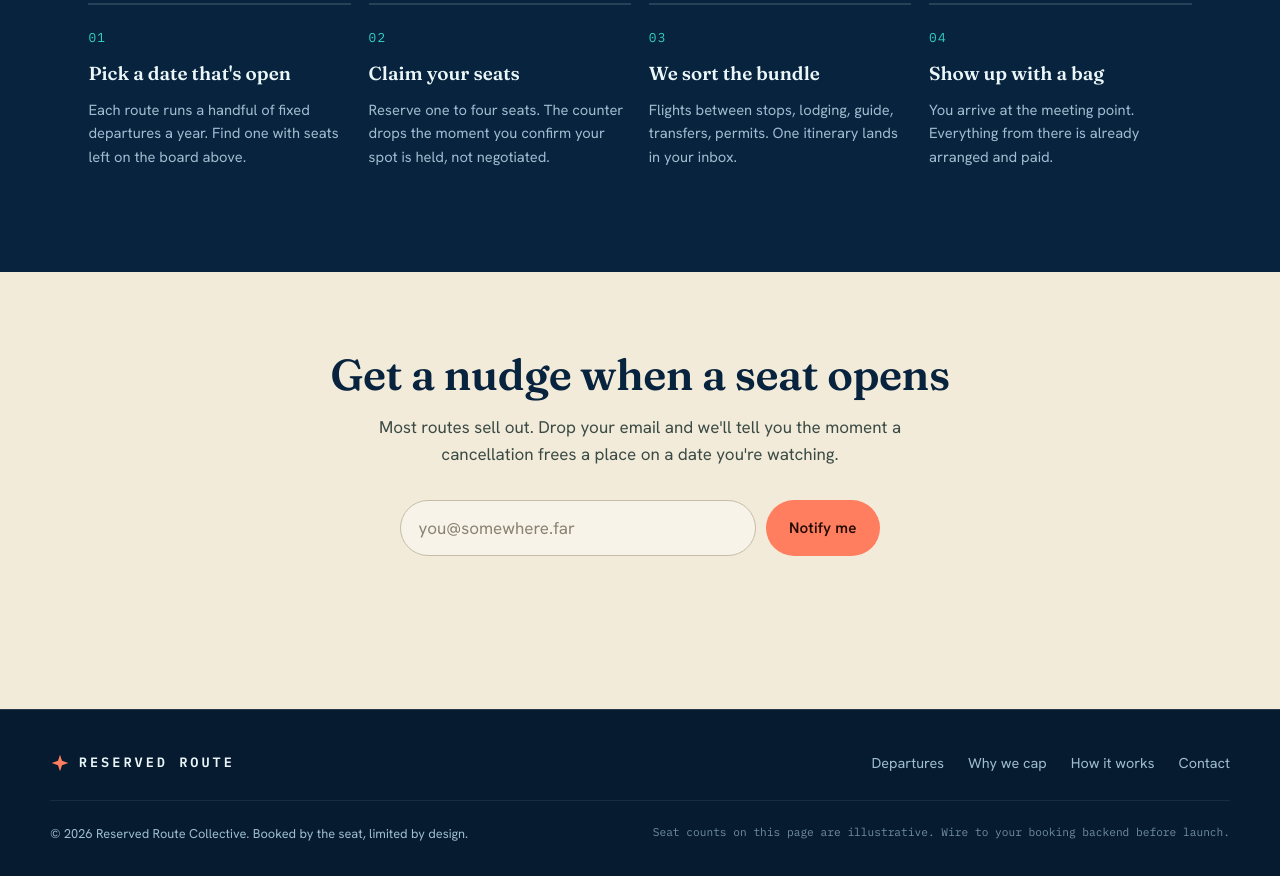
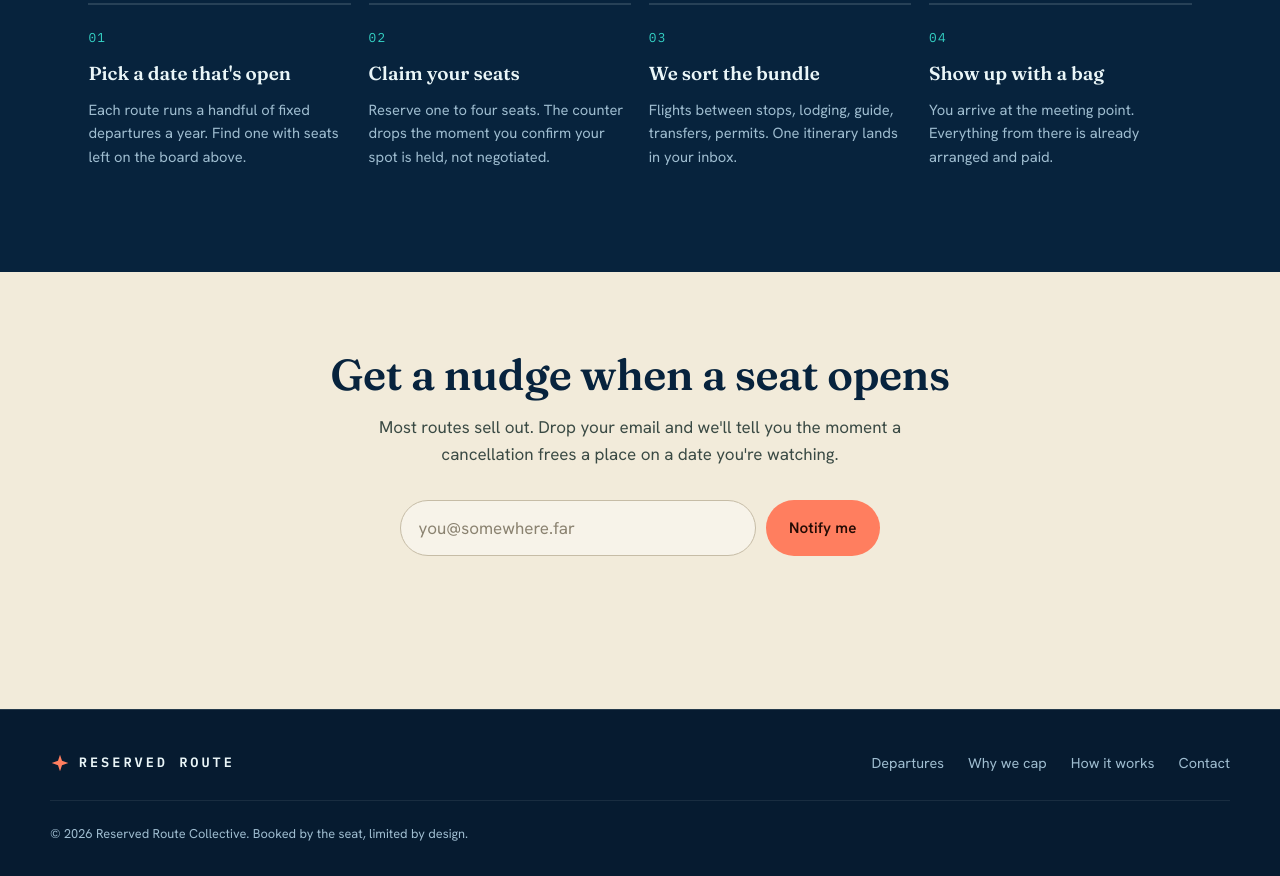
Before and after one commit to blank7370/wayfare, a plain HTML site: page index.html in a window 1280 px wide. Shown: the part 4132-5008 px from the top of the page. Drawn offline with nearby package versions, Linux system fonts and the light colour scheme.

Commit message:
Add files via upload

```diff
--- a/index.html
+++ b/index.html
@@ -201,7 +201,6 @@
   </div>
   <div class="foot__bottom">
     <p>&copy; <span id="year"></span> Reserved Route Collective. Booked by the seat, limited by design.</p>
-    <p class="foot__fine">Seat counts on this page are illustrative. Wire to your booking backend before launch.</p>
   </div>
 </footer>
 
```
Also changed, not shown: destination.html (+0 -1 lines).
